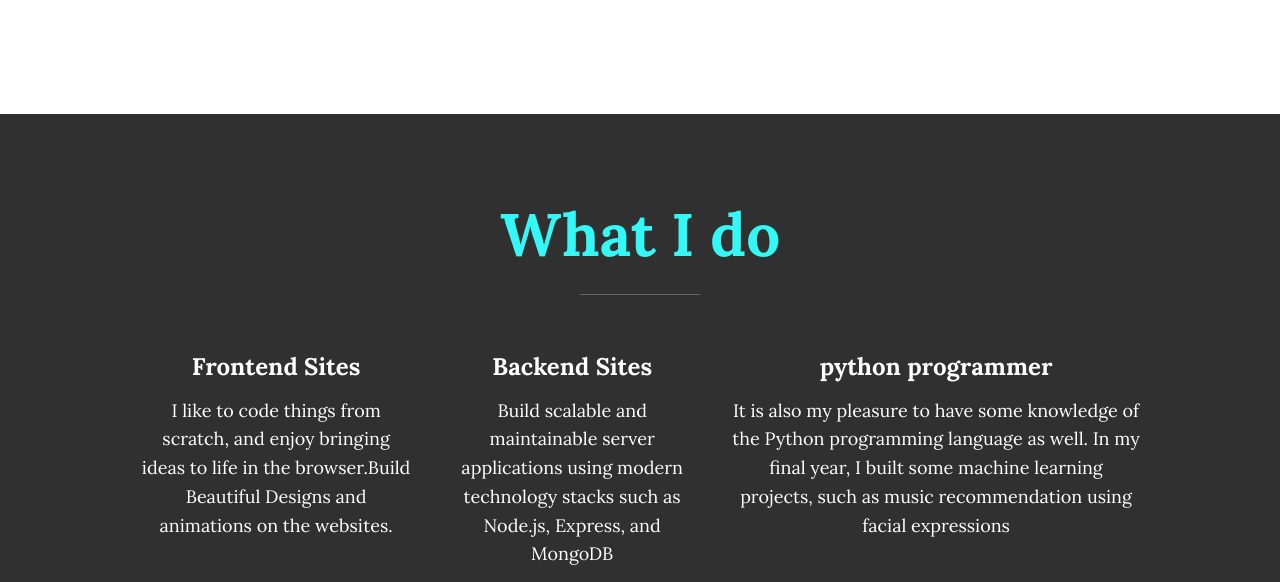
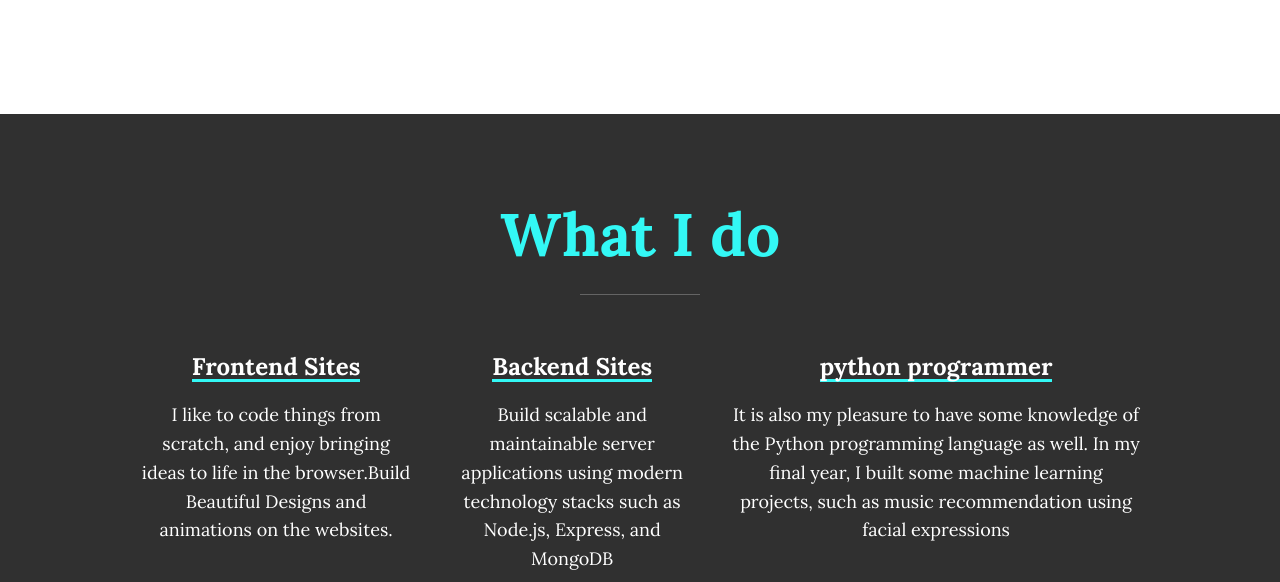
Before and after one commit to praveensagar22/19hp1a0550, a plain HTML site: page index.html in a window 1280 px wide. Shown: the part 515-1097 px from the top of the page. Drawn offline with nearby package versions, Linux system fonts and the light colour scheme; a web font is replaced by a local one.

Commit message:
update css

```diff
--- a/css/style.css
+++ b/css/style.css
@@ -103,7 +103,10 @@ h3 {
 
 h1 { font-size: var(--fs-h1) }
 h2 { font-size: var(--fs-h2) }
-h3 { font-size: var(--fs-h3) }
+h3 { font-size: var(--fs-h3);
+display: inline-block;
+border-bottom: 3px solid var(--clr-accent);
+}
 
 
 .section__title {
```
